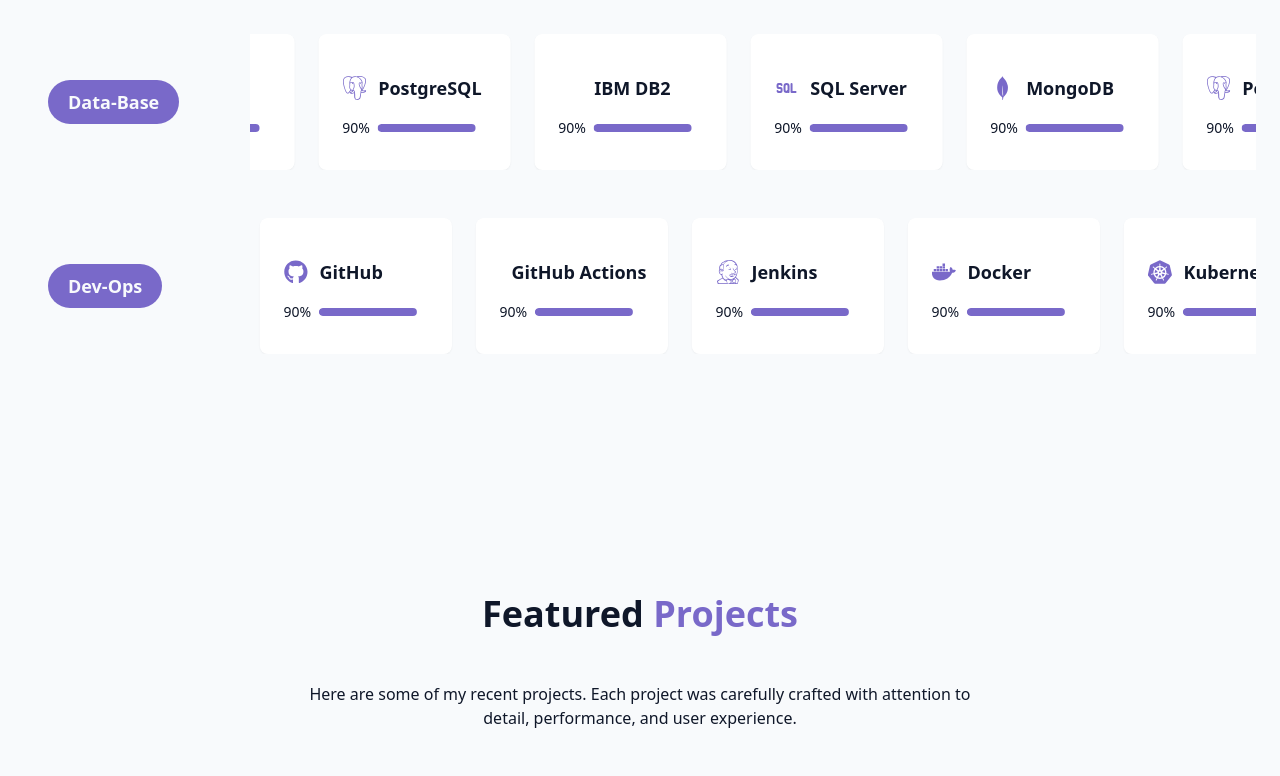
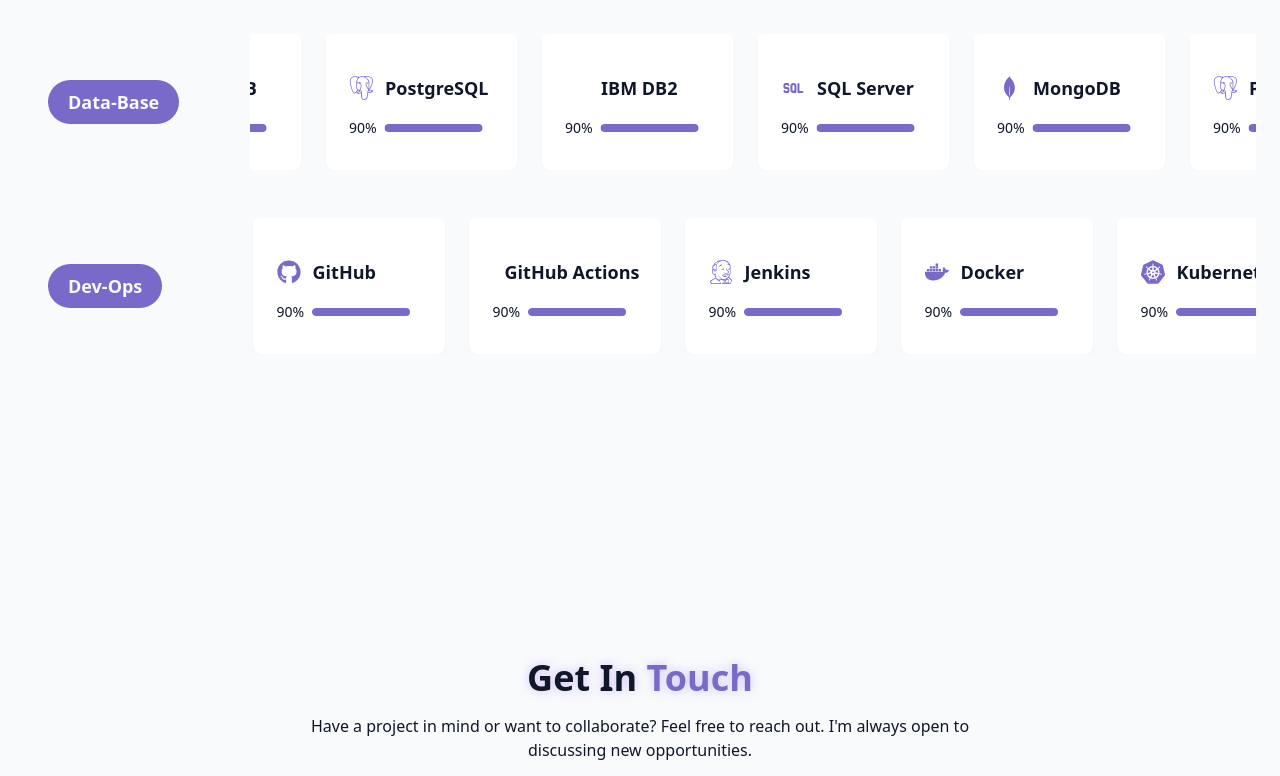
Before and after one commit to vishnutejnk/Portfolio, a React (Vite) app: page / in a window 1280 px wide. Shown: the part 2000-2776 px from the top of the page. Built offline with nearby package versions, Linux system fonts and the light colour scheme; grey boxes are pictures that could not be loaded; some icons are missing.

Commit message:
temoporarily remove projects section

```diff
--- a/src/Components/NavBar.tsx
+++ b/src/Components/NavBar.tsx
@@ -7,7 +7,7 @@ const navItems = [
     {name: "Home", href: "#hero"},
     {name: "About", href: "#about"},
     {name: "Skills", href: "#skills"},
-    {name: "Projects", href: "#projects"},
+    // {name: "Projects", href: "#projects"},
     {name: "Contact", href: "#contact"}
 ]
 
--- a/src/pages/Home.tsx
+++ b/src/pages/Home.tsx
@@ -45,7 +45,7 @@ export const Home = () => {
             <HeroSection/>
             <AboutMeSection/>
             <SkillsSection/>
-            <ProjectsSection/>
+            {/* <ProjectsSection/> */}
             <ContactSection/>
         </main>
         {/* Footer */}
```
